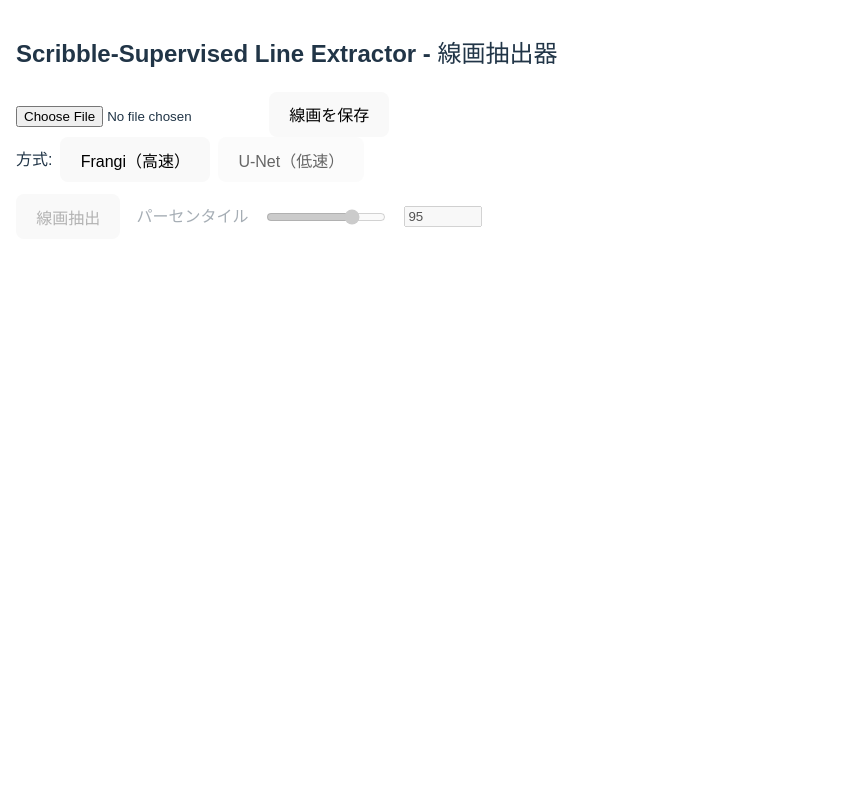
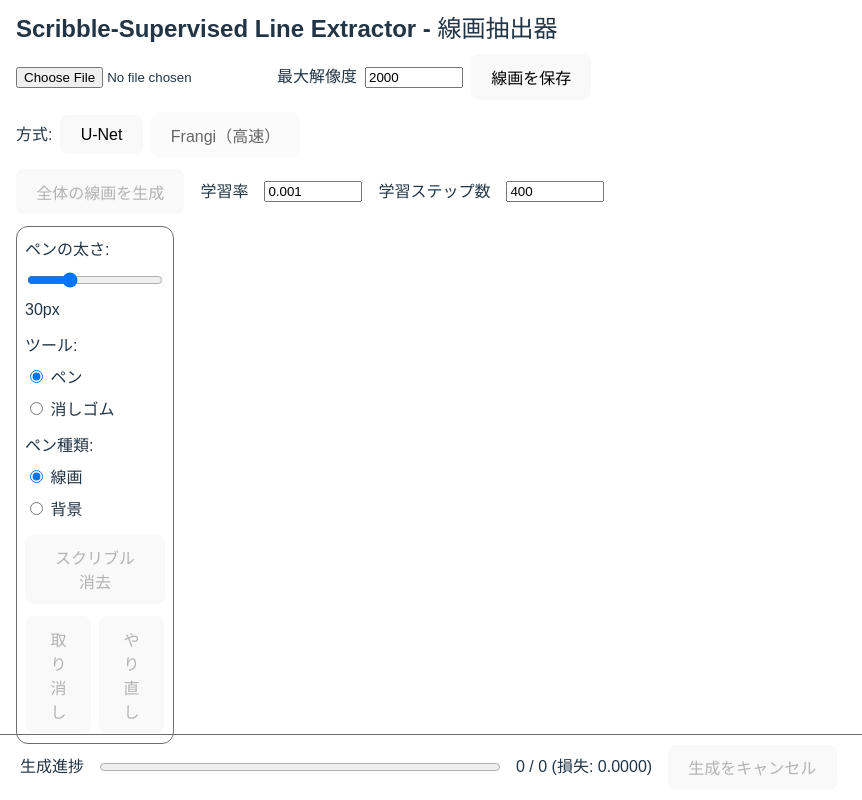
Before and after one commit to fkouki2015/Scribble-Supervised-Line-Extractor, a React (Vite) app in the folder src/renderer/: page / in a window 1280 px wide. Shown: the whole page, without its empty margins (0-862 px from the left). Built offline with nearby package versions, Linux system fonts and the light colour scheme.

Commit message:
UI調整，redo追加

```diff
--- a/src/renderer/src/App.jsx
+++ b/src/renderer/src/App.jsx
@@ -3,7 +3,7 @@ import React, { useEffect, useRef, useState } from "react";
 export default function App() {
   // UI上の状態
   const [imgFile, setImgFile] = useState(null);
-  const [method, setMethod] = useState("frangi");
+  const [method, setMethod] = useState("unet");
   const [useClahe, setUseClahe] = useState(false);
   const [claheClip, setClaheClip] = useState(2.0);
   const [claheGrid, setClaheGrid] = useState(8);
@@ -21,7 +21,6 @@ export default function App() {
   const [probUrl, setProbUrl] = useState("");
   const [frangiOutUrl, setFrangiOutUrl] = useState("");
   const [unetOutUrl, setUnetOutUrl] = useState("");
-
   // DOM要素への参照
   const imgRef = useRef(null);
   const scribbleRef = useRef(null);
@@ -31,12 +30,14 @@ export default function App() {
   const [drawing, setDrawing] = useState(false);
   const last = useRef(null); // {x:number, y:number}
   const [cursorPos, setCursorPos] = useState(null); // {x:number, y:number} | null
-  // Undo用履歴管理
-  const [history, setHistory] = useState([]);
+  // Undo, Redo用履歴管理
+  const historyRef = useRef([]);
+  const redoHistoryRef = useRef([]);
   const refineScribbleFn = useRef(null);
   // プログレスバー用
-  const [progress, setProgress] = useState({ it: 0, loss: 0 });
+  const [progress, setProgress] = useState({ it: 0, iters: 0, loss: 0 });
   const progressIntervalRef = useRef(null);
+
 
   // 描画状態保存
   const saveState = () => {
@@ -45,11 +46,33 @@ export default function App() {
     if (!scr) return;
     const ctx = scr.getContext("2d");
     const data = ctx.getImageData(0, 0, scr.width, scr.height);
-    setHistory((prev) => {
-      const newHistory = [...prev, data];
-      if (newHistory.length > 30) newHistory.shift(); // 履歴は直近30回まで
-      return newHistory;
-    });
+    historyRef.current.push(data);
+    if (historyRef.current.length > 200) historyRef.current.shift(); // 履歴は直近200回まで
+    redoHistoryRef.current = []; // 新たに更新したらRedo履歴をクリア
+  };
+
+  const undo = () => {
+    if (historyRef.current.length === 0) return;
+    const lastState = historyRef.current.pop();
+    const scr = scribbleRef.current;
+    if (scr) {
+      const ctx = scr.getContext("2d");
+      redoHistoryRef.current.push(ctx.getImageData(0, 0, scr.width, scr.height));
+      ctx.putImageData(lastState, 0, 0);
+      refineScribbleFn.current?.();
+    }
+  };
+
+  const redo = () => {
+    if (redoHistoryRef.current.length === 0) return;
+    const nextState = redoHistoryRef.current.pop();
+    const scr = scribbleRef.current;
+    if (scr) {
+      const ctx = scr.getContext("2d");
+      historyRef.current.push(ctx.getImageData(0, 0, scr.width, scr.height));
+      ctx.putImageData(nextState, 0, 0);
+      refineScribbleFn.current?.();
+    }
   };
 
   // 画像アップロード時の処理
@@ -302,21 +325,15 @@ export default function App() {
       // ユーザーが Input や Textarea にフォーカスしている場合はネイティブの Undo に任せる
       if (e.target.tagName === 'INPUT' || e.target.tagName === 'TEXTAREA') return;
 
-      if ((e.ctrlKey || e.metaKey) && e.key.toLowerCase() === 'z') {
+      if ((e.ctrlKey || e.metaKey) && e.code === 'KeyY') {
         e.preventDefault();
-        setHistory((prev) => {
-          if (prev.length === 0) return prev; // 何も保存されていなければ何もしない
-          const newHistory = [...prev];
-          const lastState = newHistory.pop();
-          const scr = scribbleRef.current;
-          if (scr) {
-            scr.getContext("2d").putImageData(lastState, 0, 0);
-            if (refineScribbleFn.current !== null) {
-              refineScribbleFn.current();
-            }
-          }
-          return newHistory;
-        });
+        redo();
+      } else if ((e.ctrlKey || e.metaKey) && e.shiftKey && e.code === 'KeyZ') {
+        e.preventDefault();
+        redo();
+      } else if ((e.ctrlKey || e.metaKey) && !e.shiftKey && e.code === 'KeyZ') {
+        e.preventDefault();
+        undo();
       }
     };
 
@@ -347,7 +364,8 @@ export default function App() {
       octx.clearRect(0, 0, out.width, out.height);
 
       // 履歴リセット
-      setHistory([]);
+      historyRef.current = [];
+      redoHistoryRef.current = [];
     };
 
     // 読み込まれたときにonLoadを実行
@@ -470,7 +488,8 @@ export default function App() {
         boxSizing: "border-box",
       }}
     >
-      <h2>Scribble-Supervised Line Extractor - 線画抽出器</h2>
+      <h2 style={{ marginTop: -5, marginBottom: -5 }}>Scribble-Supervised Line Extractor - 線画抽出器</h2>
+      <div style={{ display: "flex", alignItems: "center", gap: 8 }}>
         <input
           type="file"
           accept="image/*"
@@ -480,46 +499,6 @@ export default function App() {
           }}
         />
 
-      <button onClick={saveAlphaPng}>線画を保存</button>
-
-      <div style={{ display: "flex", gap: 8, alignItems: "center", marginBottom: 12 }}>
-        <span>方式:</span>
-        <button onClick={() => setMethod("frangi")} style={{ opacity: method === "frangi" ? 1 : 0.6 }}>
-          Frangi（高速）
-        </button>
-        <button onClick={() => setMethod("unet")} style={{ opacity: method === "unet" ? 1 : 0.6 }}>
-          U-Net（低速）
-        </button>
-        <span style={{ marginLeft: 20 }}></span>
-        {method === "unet" ? (
-          <>
-            <button onClick={clearScribble} disabled={!imgUrl}>スクリブル消去</button>
-
-            {/* <div style={{ display: "flex", alignItems: "center", gap: 8 }}>
-              <span>Threshold</span>
-              <input
-                type="range"
-                min={0}
-                max={255}
-                value={thr}
-                onChange={(e) => setThr(parseInt(e.target.value, 10))}
-              />
-              <span>{thr}</span>
-            </div> */}
-
-            <div style={{ display: "flex", alignItems: "center", gap: 8 }}>
-              <span>ペンの太さ</span>
-              <input
-                type="range"
-                min={1}
-                max={300}
-                value={lineWidth}
-                onChange={(e) => setLineWidth(parseInt(e.target.value, 10))}
-              />
-              <span>{lineWidth}</span>
-            </div>
-
-            <div style={{ display: "flex", alignItems: "center", gap: 8 }}>
         <span>最大解像度</span>
         <input
           type="number"
@@ -527,34 +506,28 @@ export default function App() {
           step={256}
           value={maxSize}
           onChange={(e) => setMaxSize(e.target.value)}
+          onBlur={() => refineScribble()}
+          onKeyDown={(e) => {
+            if (e.key === 'Enter') {
+              e.target.blur(); // Enterを押したらフォーカスを外す
+            }
+          }}
           style={{ width: 90 }}
         />
+        <button onClick={saveAlphaPng}>線画を保存</button>
+
+        <span style={{ marginBottom: 70 }}></span>
       </div>
 
-            <div style={{ display: "flex", alignItems: "center", gap: 8 }}>
-              <span>ツール:</span>
-              <label>
-                <input type="radio" value="scribble" checked={penType === "scribble"} onChange={(e) => setPenType(e.target.value)} /> ペン
-              </label>
-              <label>
-                <input type="radio" value="erase" checked={penType === "erase"} onChange={(e) => setPenType(e.target.value)} /> 消しゴム
-              </label>
-            </div>
-
-            <div style={{ display: "flex", alignItems: "center", gap: 8, opacity: penType === "erase" ? 0.5 : 1, pointerEvents: penType === "erase" ? "none" : "auto" }}>
-              <span>線画/背景:</span>
-              <label>
-                <input type="radio" value="rgb(0,255,0)" checked={scribbleColor === "rgb(0,255,0)"} onChange={(e) => setScribbleColor(e.target.value)} /> 線画
-              </label>
-              <label>
-                <input type="radio" value="rgb(255,0,0)" checked={scribbleColor === "rgb(255,0,0)"} onChange={(e) => setScribbleColor(e.target.value)} /> 背景
-              </label>
-            </div>
-          </>
-        ) : (
-          <>
-          </>
-        )}
+      <div style={{ display: "flex", gap: 8, alignItems: "center", marginBottom: 12 }}>
+        <span>方式:</span>
+        <button onClick={() => setMethod("unet")} style={{ opacity: method === "unet" ? 1 : 0.6 }}>
+          U-Net
+        </button>
+        <button onClick={() => setMethod("frangi")} style={{ opacity: method === "frangi" ? 1 : 0.6 }}>
+          Frangi（高速）
+        </button>
+        <span style={{ marginLeft: 20 }}></span>
       </div>
 
 
@@ -564,7 +537,7 @@ export default function App() {
         {method === "frangi" ? (
           <>
             <button onClick={computeFrangi} disabled={!imgUrl}>線画抽出</button>
-            <span style={{ opacity: frangiOutUrl ? 1 : 0.4 }}>パーセンタイル</span>
+            <span style={{ opacity: frangiOutUrl ? 1 : 0.4, pointerEvents: frangiOutUrl ? "auto" : "none" }}>パーセンタイル</span>
             <input
               type="range"
               min={80}
@@ -589,14 +562,17 @@ export default function App() {
                 setFrangiPercentile(e.target.value);
                 applyPercentile(e.target.value);
               }}
+              onKeyDown={(e) => {
+                if (e.key === 'Enter') {
+                  e.target.blur(); // Enterを押したらフォーカスを外す
+                }
+              }}
               style={{ width: 70 }}
             />
           </>
         ) : (
           <>
-            <button onClick={refineScribble} disabled={!imgUrl}>スクリブルの線画化</button>
             <button onClick={predict} disabled={!imgUrl}>全体の線画を生成</button>
-            <button onClick={cancelPrediction} disabled={!imgUrl}>生成をキャンセル</button>
             <span>学習率</span>
             <input
               type="number"
@@ -604,6 +580,11 @@ export default function App() {
               step={1e-7}
               value={lr}
               onChange={(e) => setLr(e.target.value)}
+              onKeyDown={(e) => {
+                if (e.key === 'Enter') {
+                  e.target.blur(); // Enterを押したらフォーカスを外す
+                }
+              }}
               style={{ width: 90 }}
             />
             <span>学習ステップ数</span>
@@ -613,11 +594,13 @@ export default function App() {
               step={100}
               value={iters}
               onChange={(e) => setIters(e.target.value)}
+              onKeyDown={(e) => {
+                if (e.key === 'Enter') {
+                  e.target.blur(); // Enterを押したらフォーカスを外す
+                }
+              }}
               style={{ width: 90 }}
             />
-            生成進捗
-            <progress value={progress.it} max={iters} style={{ width: "300px" }} />
-            {progress.it} / {iters} (損失: {progress.loss.toFixed(4)})
           </>
         )}
 
@@ -625,8 +608,59 @@ export default function App() {
       </div>
 
 
-      {imgUrl && (
+      {/* 描画ツール */}
+      {(
         <div style={{ display: "flex", gap: 16 }}>
+          <div style={{
+            display: "grid",
+            alignItems: "center",
+            gap: 8,
+            width: "140px",
+            height: "500px",
+            padding: 8,
+            border: "1px solid #6d6d6d",
+            borderRadius: 12,
+            opacity: method === "frangi" ? 0 : 1,
+            pointerEvents: method === "frangi" ? "none" : "auto",
+          }}>
+            <div style={{ display: "grid", alignItems: "center", gap: 8 }}>
+              <span>ペンの太さ:</span>
+              <input
+                type="range"
+                min={1}
+                max={100}
+                value={lineWidth}
+                onChange={(e) => setLineWidth(parseInt(e.target.value, 10))}
+              />
+              <span>{lineWidth}px</span>
+            </div>
+            <div style={{ display: "grid", alignItems: "center", gap: 8 }}>
+              <span>ツール:</span>
+              <label>
+                <input type="radio" value="scribble" checked={penType === "scribble"} onChange={(e) => setPenType(e.target.value)} /> ペン
+              </label>
+              <label>
+                <input type="radio" value="erase" checked={penType === "erase"} onChange={(e) => setPenType(e.target.value)} /> 消しゴム
+              </label>
+            </div>
+
+            <div style={{ display: "grid", alignItems: "center", gap: 8, opacity: penType === "erase" ? 0.5 : 1, pointerEvents: penType === "erase" ? "none" : "auto" }}>
+              <span>ペン種類:</span>
+              <label>
+                <input type="radio" value="rgb(0,255,0)" checked={scribbleColor === "rgb(0,255,0)"} onChange={(e) => setScribbleColor(e.target.value)} /> 線画
+              </label>
+              <label>
+                <input type="radio" value="rgb(255,0,0)" checked={scribbleColor === "rgb(255,0,0)"} onChange={(e) => setScribbleColor(e.target.value)} /> 背景
+              </label>
+            </div>
+            {/* <button style={{ width: "140px" }} onClick={refineScribble} disabled={!imgUrl}>スクリブル<br />線画化</button> */}
+            <button style={{ width: "140px" }} onClick={clearScribble} disabled={!imgUrl}>スクリブル<br />消去</button>
+            <div style={{ display: "flex", gap: 8, justifyContent: "center" }}>
+              <button style={{ width: "65px" }} onClick={undo} disabled={!imgUrl}>取り消し</button>
+              <button style={{ width: "65px" }} onClick={redo} disabled={!imgUrl}>やり直し</button>
+            </div>
+          </div>
+
           {/* 左側: 入力画像とスクリブル */}
           <div style={{ position: "relative", display: "inline-block" }}>
             <img
@@ -725,6 +759,26 @@ export default function App() {
           </div>
         </div>
       )}
+
+      {/* 生成進捗*/}
+      {method === "unet" && (
+        <div style={{
+          position: "fixed",
+          bottom: 0,
+          left: 0,
+          right: 0,
+          padding: "10px 20px",
+          borderTop: "1px solid #6d6d6d",
+          display: "flex",
+          alignItems: "center",
+          gap: 16,
+        }}>
+          <span>生成進捗</span>
+          <progress value={progress.it} max={progress.iters} style={{ width: "400px" }} />
+          <span>{progress.it} / {progress.iters} (損失: {progress.loss.toFixed(4)})</span>
+          <button onClick={cancelPrediction} disabled={!imgUrl}>生成をキャンセル</button>
+        </div>
+      )}
     </div>
   );
 }
```
Lines whose indentation alone changed are shown as unchanged.
